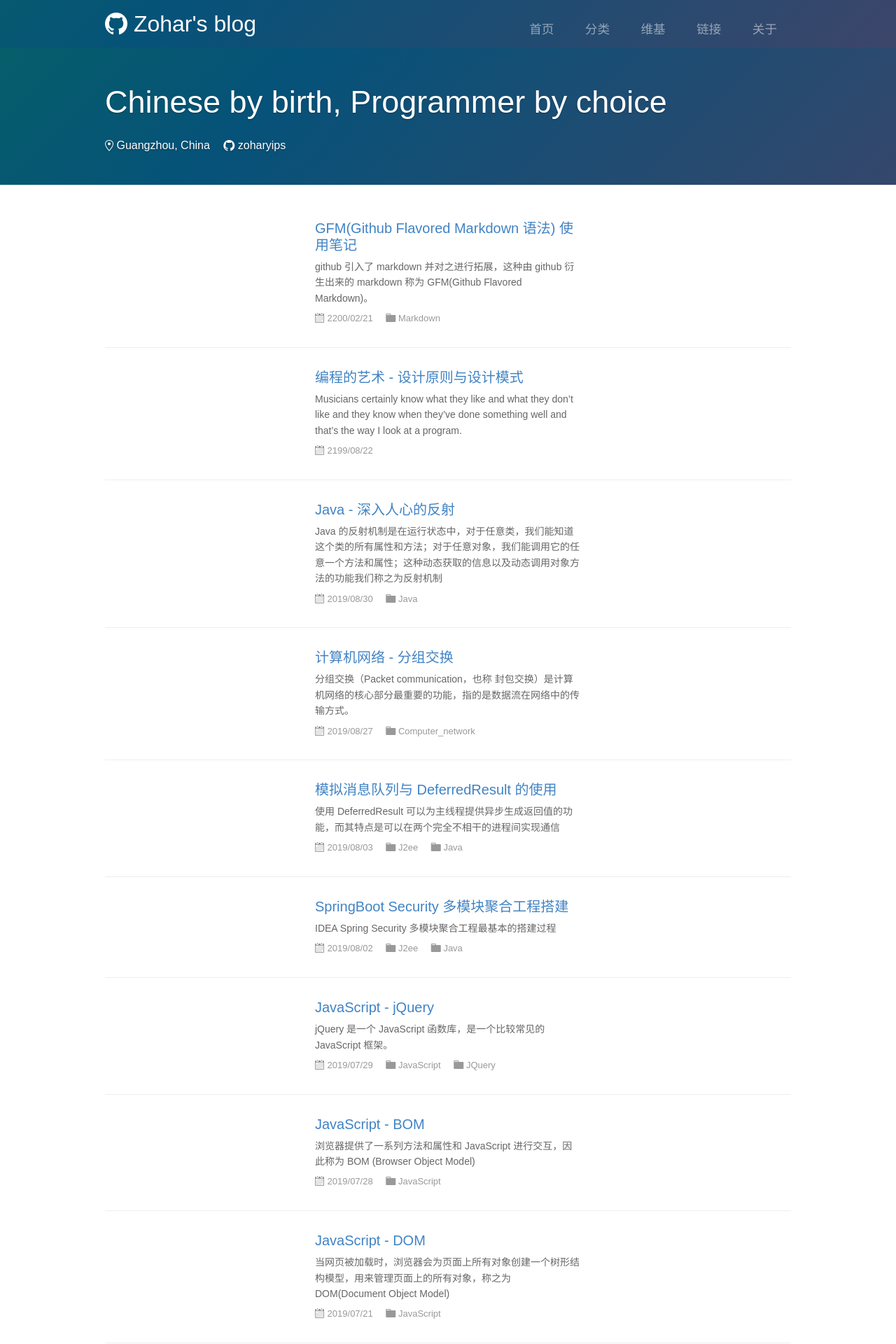
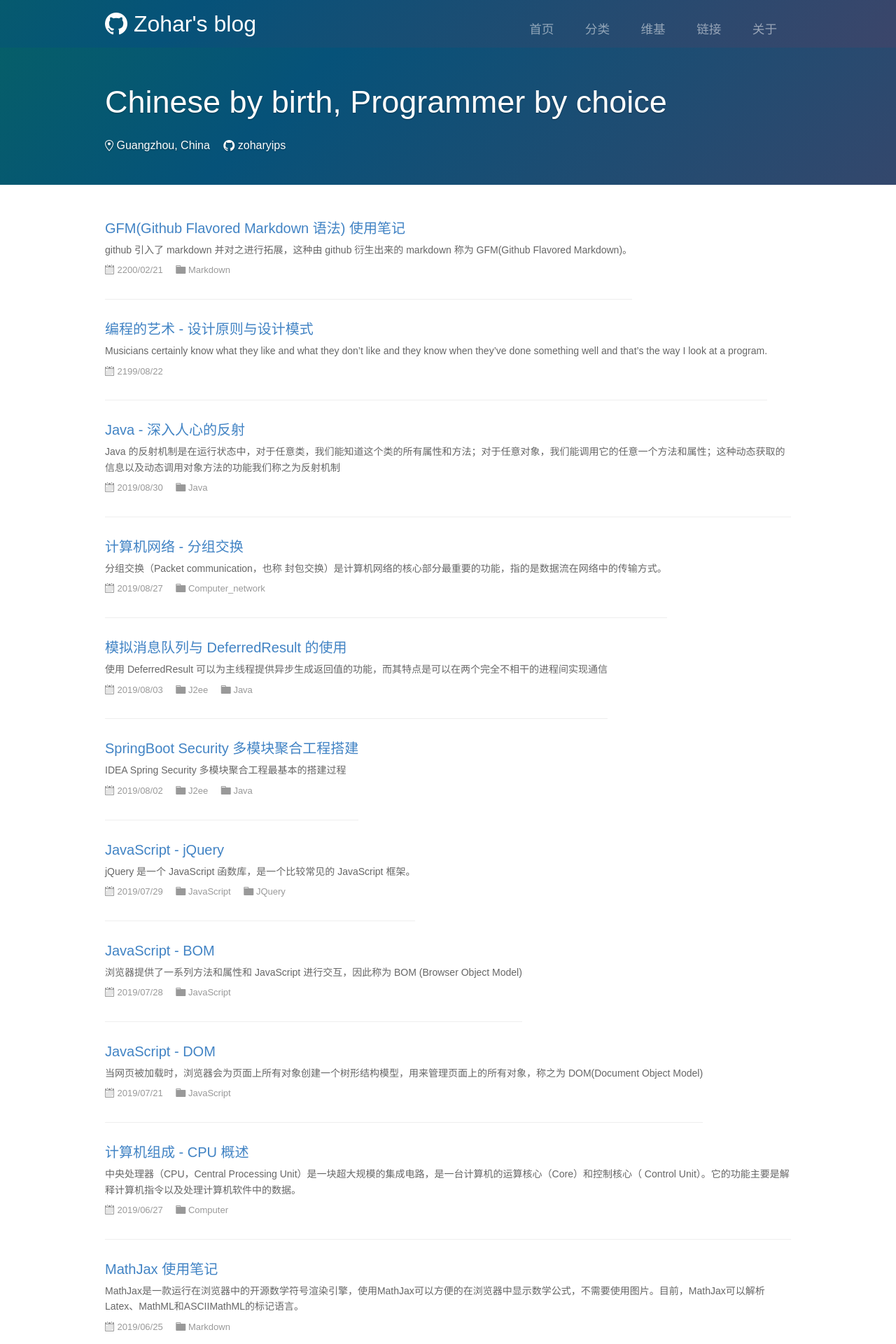
Before and after one commit to zoharyips/zoharyips.github.io, a Jekyll site: the page built from index.html, in a window 1280 px wide. Shown: the top 1920 px of the page at 70% size. Built offline with Jekyll 4.4.1, drawn with Linux system fonts in a browser that asks for light colours; the list of posts is cut into pages by our own code.

Commit message:
add mobile-hidden block

```diff
--- a/_includes/sidebar-search.html
+++ b/_includes/sidebar-search.html
@@ -5,7 +5,7 @@
 </div>
 <ul id="search_results"
   style="margin: 0px auto;
-    padding: 12px 0;
+    padding: 12px 3rem;
     max-width: 480px;
     font-size: 100%;
     border: 0;
--- a/assets/css/sections/repo-list.css
+++ b/assets/css/sections/repo-list.css
@@ -27,8 +27,9 @@
 }
 
 .repo-list-item {
+  display: inline-block;
   position: relative;
-  padding: 30px 300px;
+  padding: 30px 0;
   list-style: none;
   border-bottom: 1px solid #eee
 }
--- a/index.html
+++ b/index.html
@@ -37,11 +37,9 @@
   <!-- Post list -->
   <ol class="repo-list">
     {% for post in paginator.posts %}
+      <div class="mobile-hidden" style="width: 15%"></div>
       <li class="repo-list-item">
-      <h3 class="repo-list-name">
-        <a href="{{ post.url }}">{{ post.title }}</a>
-      </h3>
-      {% comment %} 获取页面的摘要，同时删除其两边的空白字符，删除其中的所有 html 标签 {% endcomment %}
+        <h3 class="repo-list-name"><a href="{{ post.url }}">{{ post.title }}</a></h3>
         <p class="repo-list-description">{{ post.excerpt | strip_html | strip }}</p>
         <p class="repo-list-meta">
           <span class="meta-info">
@@ -55,6 +53,7 @@
           {% endfor %}
         </p>
       </li>
+      <div class="mobile-hidden" style="width: 15%"></div>
     {% endfor %}
   </ol>
   <div class="pagination text-align" style="text-align: center; margin:0px auto">
```
Lines whose indentation alone changed are shown as unchanged.
